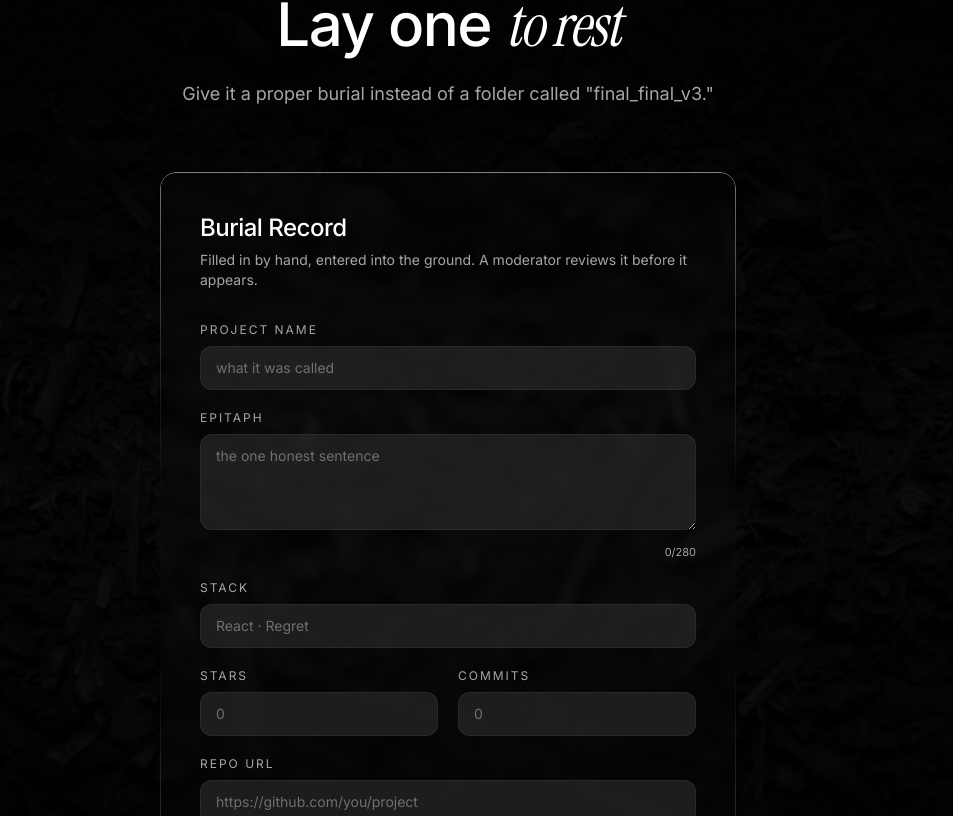
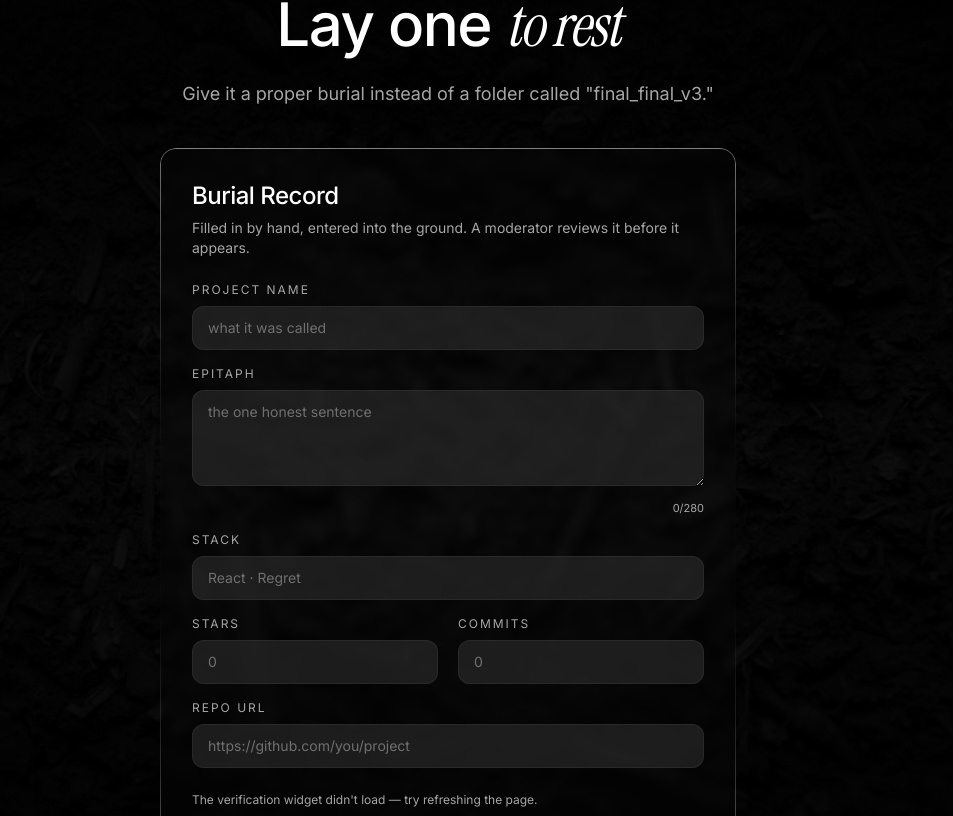
Before and after one commit to Fayas-007/the-resting-field, a React (Vite) app: page / in a window 1280 px wide. Shown: the part 3204-4020 px from the top of the page, without its empty margins (192-1145 px from the left). Built offline with nearby package versions, Linux system fonts and the light colour scheme; no server answers; the database is empty.

Commit message:
resized the form to fit isnide full screen

```diff
--- a/src/components/BurialGround.tsx
+++ b/src/components/BurialGround.tsx
@@ -106,7 +106,20 @@ export default function BurialGround() {
 
     const errors = validate(form);
     setFieldErrors(errors);
-    if (Object.keys(errors).length > 0) return;
+    if (Object.keys(errors).length > 0) {
+      // The form regularly runs taller than the viewport, so an error on a
+      // field below the fold — Repo URL especially, now that it's required —
+      // would otherwise leave someone staring at an unresponsive button with
+      // no visible sign of why. Field order here matches the form's layout.
+      const order: (keyof typeof errors)[] = ["name", "epitaph", "stack", "repo"];
+      const firstInvalid = order.find((key) => errors[key]);
+      if (firstInvalid) {
+        const field = document.getElementById(`bury-${firstInvalid}`);
+        field?.scrollIntoView({ block: "center" });
+        field?.focus();
+      }
+      return;
+    }
 
     if (turnstileEnabled && !turnstileToken) {
       setStatus("error");
@@ -217,8 +230,8 @@ export default function BurialGround() {
           subtext={'Give it a proper burial instead of a folder called "final_final_v3."'}
         />
 
-        <motion.div {...fadeUp(0.15)} className="mx-auto mt-16 max-w-xl">
-          <form onSubmit={handleSubmit} noValidate className="liquid-glass rounded-2xl p-8 md:p-10">
+        <motion.div {...fadeUp(0.15)} className="mx-auto mt-10 max-w-xl">
+          <form onSubmit={handleSubmit} noValidate className="liquid-glass rounded-2xl p-6 md:p-8">
             <h3 className="text-2xl font-medium tracking-[-0.5px]">Burial Record</h3>
             <p className="mt-1.5 text-sm text-muted-foreground">
               Filled in by hand, entered into the ground. A moderator reviews it before it
@@ -231,7 +244,7 @@ export default function BurialGround() {
               </p>
             )}
 
-            <div className="mt-8 space-y-5">
+            <div className="mt-6 space-y-4">
               {/* Honeypot — off-screen, unreachable by tab, invisible to a real visitor. */}
               <div aria-hidden="true" className="absolute left-[-9999px] top-auto h-px w-px overflow-hidden">
                 <label htmlFor="bury-website">Website</label>
```
